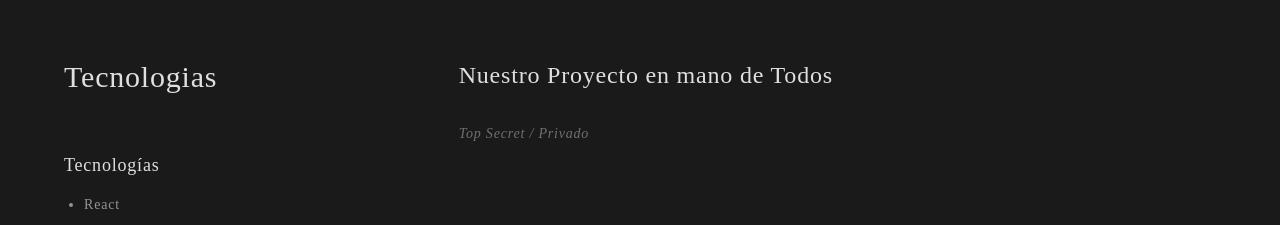
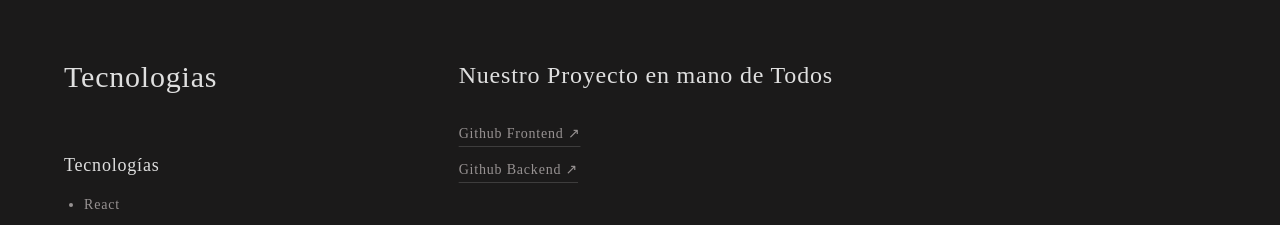
Before and after one commit to AlejandroEspana/portafolio, a Next.js app: page /work/anypost in a window 1280 px wide. Shown: the part 1600-1825 px from the top of the page. Built offline with nearby package versions, Linux system fonts and the light colour scheme; a web font is replaced by a local one.

Commit message:
Links Anypost

```diff
--- a/data/projects.ts
+++ b/data/projects.ts
@@ -37,6 +37,7 @@ export const projects: ProjectDetails[] = [
       tasks: ["Scrum Manager", "desarrollador Unity", "Interaccion", "Interfaces"],
     },
     team: [
+      "Alejandro España",
       "Matheu Ruales Galvis",
       "Nicolas Pasmiño",
       "Daniel Fernando Arteaga",
@@ -54,7 +55,7 @@ export const projects: ProjectDetails[] = [
       { category: "Estado", items: ["En desarrollo"] },
     ],
     links: [
-      { label: "Github ↗", url: "#" }
+
     ],
     annexes: [
       { description: "Una visualizacion 3D del modelo pulmonar, interactuable y realista con animaciones y estructuracion modular." },
@@ -86,7 +87,10 @@ export const projects: ProjectDetails[] = [
     duration: "Completado",
     summary: ["Plataforma SaaS para gestionar publicaciones simultáneas en varias redes sociales a través de una sola interfaz."],
     technologies: [{ category: "Tecnologías", items: ["React", "Node.js"] }],
-    links: [],
+    links: [
+      { label: "Github Frontend ↗", url: "https://github.com/matheuruales/Front_AnyPost" },
+      { label: "Github Backend ↗", url: "https://github.com/matheuruales/Back_AnyPost" }
+    ],
     annexes: [],
   },
   {
```
